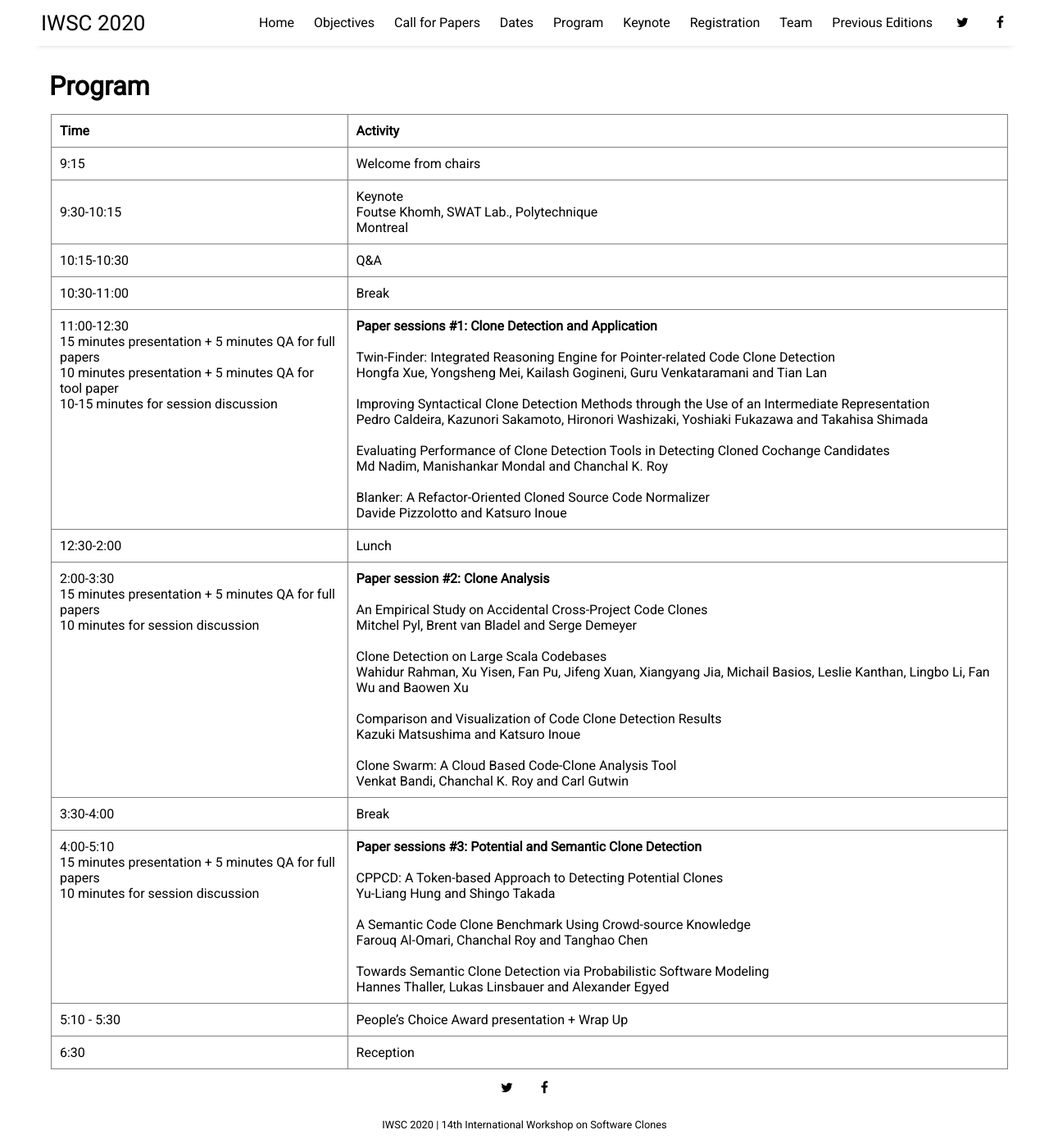
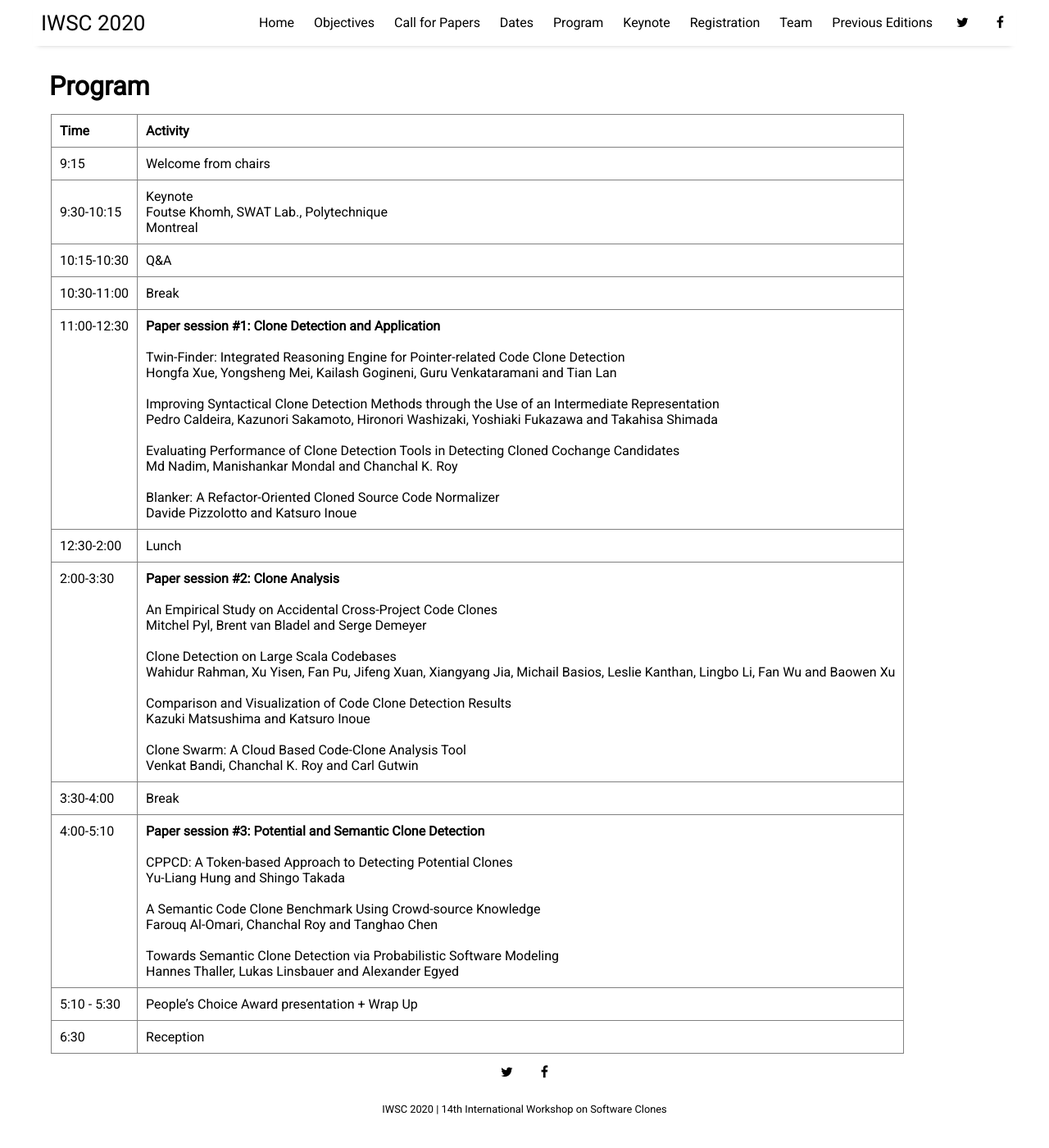
Before and after one commit to iwsc2020/iwsc2020.github.io, a Jekyll site: the page built from pages/program.html, in a window 1280 px wide and 1400 px high. Shown: the whole window at 82% size. Built offline with Jekyll 4.4.1, drawn with Linux system fonts in a browser that asks for light colours; nearby versions of some CDN libraries.

Commit message:
Update program.html

```diff
--- a/pages/program.html
+++ b/pages/program.html
@@ -28,9 +28,12 @@ title: Program
 			</tr>
 
 			<tr>
-				<td valign='top'>11:00-12:30 <br/> 15 minutes presentation + 5 minutes QA for full papers <br/> 10 minutes presentation + 5 minutes QA for tool paper <br/> 10-15 minutes for session discussion</td>
+				<td valign='top'>
+					11:00-12:30
+					<!--<br/> 15 minutes presentation + 5 minutes QA for full papers <br/> 10 minutes presentation + 5 minutes QA for tool paper <br/> 10-15 minutes for session discussion-->
+				</td>
 				<td>
-					<b>Paper sessions #1: Clone Detection and Application</b> <br/><br/>
+					<b>Paper session #1: Clone Detection and Application</b> <br/><br/>
 
 					Twin-Finder: Integrated Reasoning Engine for Pointer-related Code Clone Detection <br/>
 					Hongfa Xue, Yongsheng Mei, Kailash Gogineni, Guru Venkataramani and Tian Lan <br/><br/>
@@ -51,7 +54,10 @@ title: Program
 				<td>Lunch</td>
 			</tr>
 			<tr>
-				<td  valign='top'>2:00-3:30 <br/> 15 minutes presentation + 5 minutes QA for full papers <br/> 10 minutes for session discussion</td>
+				<td  valign='top'>
+					2:00-3:30
+					<!--<br/> 15 minutes presentation + 5 minutes QA for full papers <br/> 10 minutes for session discussion-->
+				</td>
 				<td> <b>Paper session #2: Clone Analysis</b> <br/><br/>
 
 					An Empirical Study on Accidental Cross-Project Code Clones <br/>
@@ -74,9 +80,12 @@ title: Program
 			</tr>
 
 			<tr>
-				<td  valign='top'>4:00-5:10 <br/> 15 minutes presentation + 5 minutes QA for full papers <br/> 10 minutes for session discussion </td>
+				<td  valign='top'>
+					4:00-5:10
+					<!--<br/> 15 minutes presentation + 5 minutes QA for full papers <br/> 10 minutes for session discussion -->
+				</td>
 				<td>
-					<b>Paper sessions #3: Potential and Semantic Clone Detection</b> <br/><br/>
+					<b>Paper session #3: Potential and Semantic Clone Detection</b> <br/><br/>
 
 					CPPCD: A Token-based Approach to Detecting Potential Clones <br/>
 					Yu-Liang Hung and Shingo Takada <br/> <br/>
```
